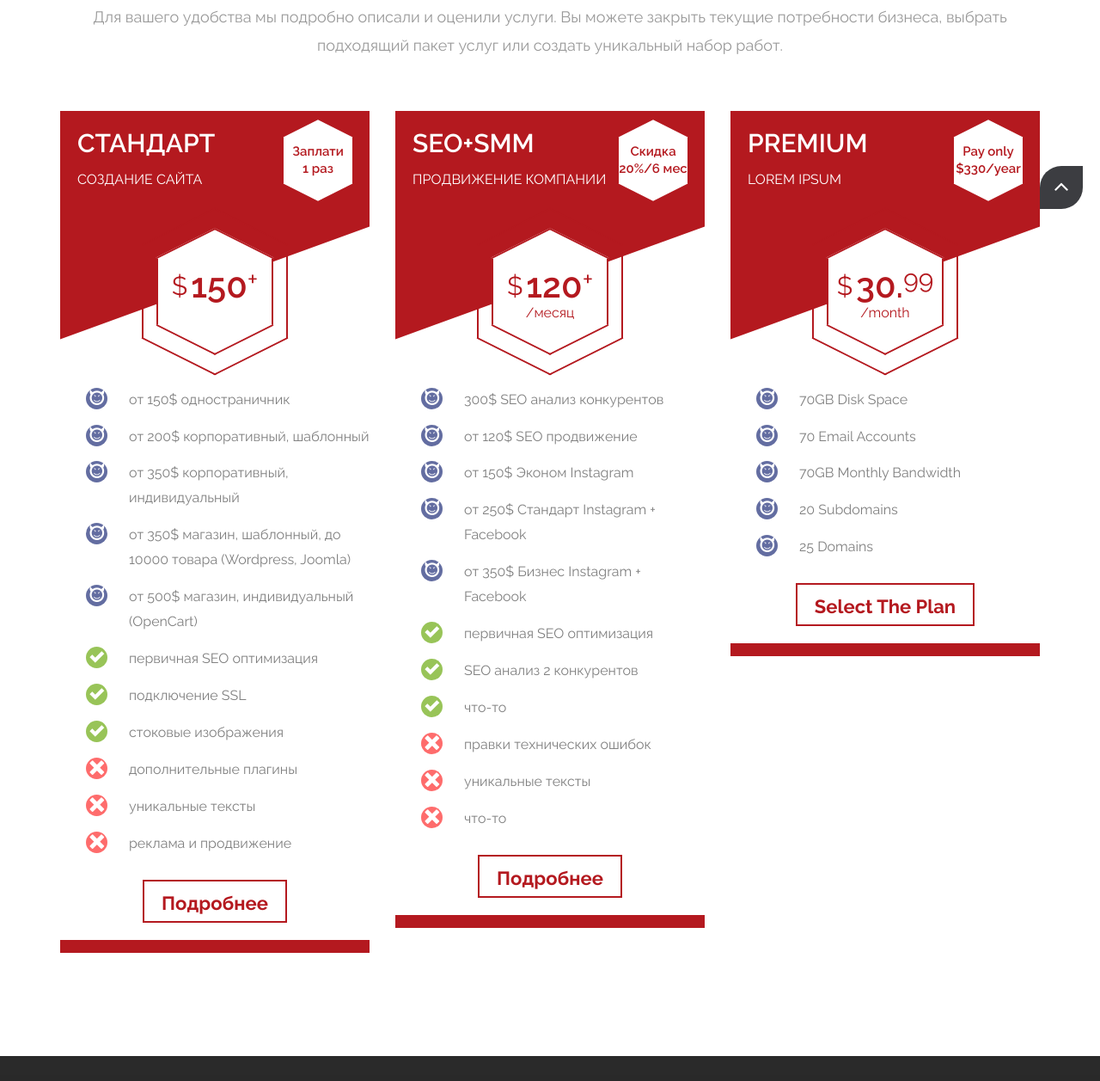
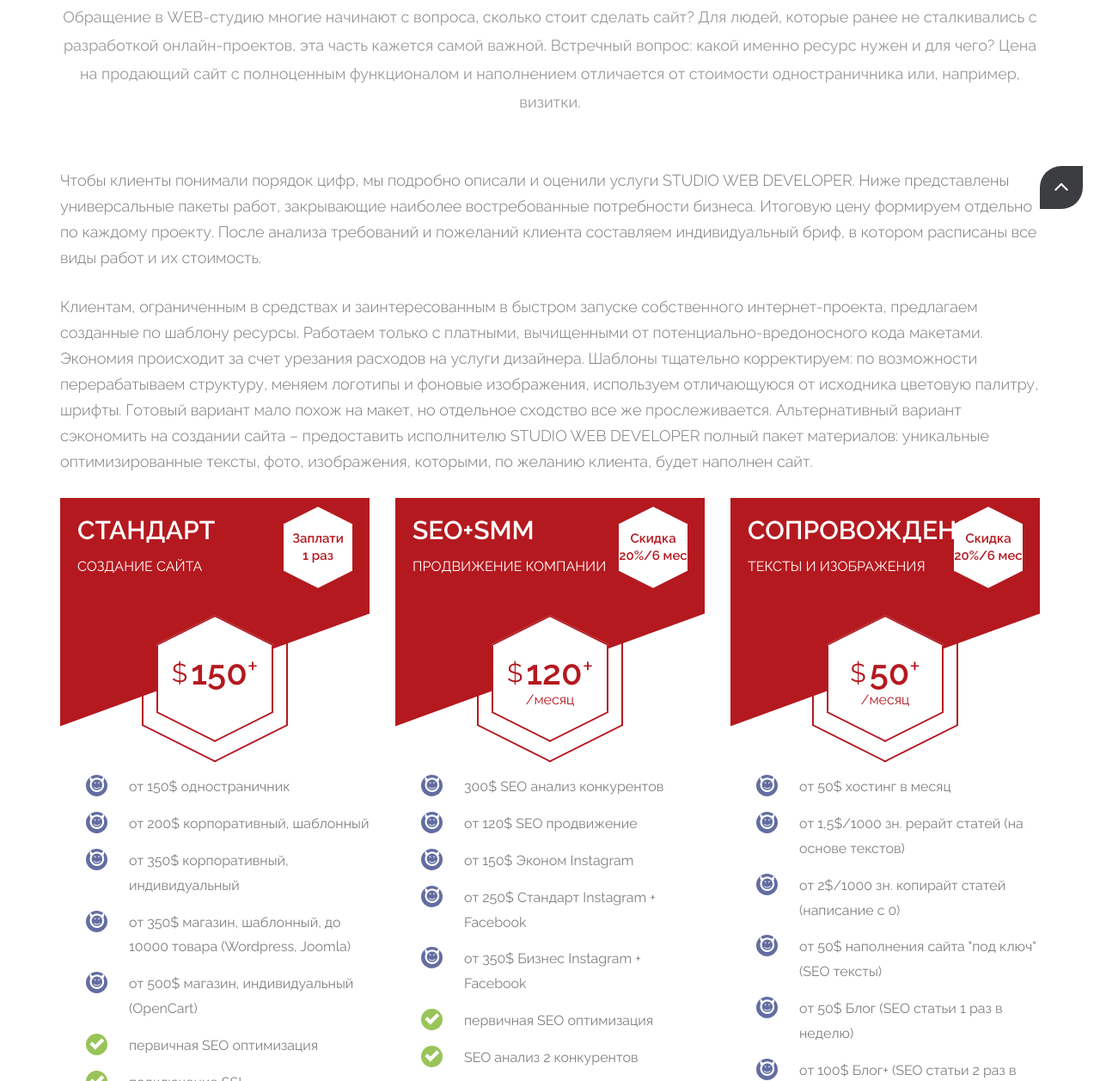
Before and after one commit to AllaRedkina/studioWebDev, a plain HTML site: page pricing.html in a window 1280 px wide. Shown: the part 657-1914 px from the top of the page at 86% size. Drawn offline with Linux system fonts and the light colour scheme.

Commit message:
price+text

```diff
--- a/pricing.html
+++ b/pricing.html
@@ -128,8 +128,19 @@
         <div class="container">
 			<div class="section-title text-center">
                 <h2>Цены</h2>
-                <p class="lead">Для вашего удобства мы подробно описали и оценили услуги. Вы можете закрыть текущие потребности бизнеса, выбрать подходящий пакет услуг или создать уникальный набор работ. </p>
+                <p class="lead">Обращение в WEB-студию многие начинают с вопроса, сколько стоит сделать сайт? Для людей, которые ранее не сталкивались с разработкой онлайн-проектов, эта часть кажется самой важной. Встречный вопрос: какой именно ресурс нужен и для чего? Цена на продающий сайт с полноценным функционалом и наполнением отличается от стоимости одностраничника или, например, визитки.
+                    </p>
             </div><!-- end title -->
+            <div>
+                <p class="lead">Чтобы клиенты понимали порядок цифр, мы подробно описали и оценили услуги STUDIO WEB DEVELOPER. Ниже представлены универсальные пакеты работ, закрывающие наиболее востребованные потребности бизнеса.
+                    Итоговую цену формируем отдельно по каждому проекту. После анализа требований и пожеланий клиента составляем индивидуальный бриф, в котором расписаны все виды работ и их стоимость.
+                </p>
+                <br>
+                <p class="lead">   Клиентам, ограниченным в средствах и заинтересованным в быстром запуске собственного интернет-проекта, предлагаем созданные по шаблону ресурсы. Работаем только с платными, вычищенными от потенциально-вредоносного кода макетами. Экономия происходит за счет урезания расходов на услуги дизайнера. Шаблоны тщательно корректируем: по возможности перерабатываем структуру, меняем логотипы и фоновые изображения, используем отличающуюся от исходника цветовую палитру, шрифты. Готовый вариант мало похож на макет, но отдельное сходство все же прослеживается.
+                    Альтернативный вариант сэкономить на создании сайта – предоставить исполнителю STUDIO WEB DEVELOPER полный пакет материалов: уникальные оптимизированные тексты, фото, изображения, которыми, по желанию клиента, будет наполнен сайт.
+                </p>
+                <br>
+            </div>
 
             <div class="row">
                 <div class="col-md-4 col-sm-6">
@@ -185,10 +196,8 @@
                             <li><span>от 350$</span> Бизнес Instagram + Facebook</li>
                             <li class="enable">первичная SEO оптимизация</li>
                             <li class="enable">SEO анализ 2 конкурентов</li>
-                            <li class="enable"> что-то</li>
                             <li class="disable">правки технических ошибок</li>
                             <li class="disable">уникальные тексты</li>
-                            <li class="disable"> что-то</li>
                         </ul>
                         <a href="#" class="pricingTable-signup">Подробнее </a>
                     </div>
@@ -197,28 +206,40 @@
                 <div class="col-md-4 col-sm-6">
                     <div class="pricingTable blue">
                         <div class="pricingTable-header">
-                            <h3 class="title">Premium</h3>
-                            <span class="sub-title">Lorem ipsum</span>
-                            <span class="year">Pay only <br>$330/year</span>
+                            <h3 class="title">Сопровождение</h3>
+                            <span class="sub-title">тексты и изображения</span>
+                            <span class="year">Скидка <br>20%/6 мес</span>
                         </div>
                         <div class="price-value">
                             <div class="value">
                                 <span class="currency">$</span>
-                                <span class="amount">30.<span>99</span></span>
-                                <span class="month">/month</span>
+                                <span class="amount">50<span>+</span></span>
+                                <span class="month">/месяц</span>
                             </div>
                         </div>
                         <ul class="pricing-content">
-                            <li>70GB Disk Space</li>
-                            <li>70 Email Accounts</li>
-                            <li>70GB Monthly Bandwidth</li>
-                            <li>20 Subdomains</li>
-                            <li>25 Domains</li>
+                            <li><span>от 50$</span> хостинг в месяц</li>
+                            <li><span>от 1,5$/1000 зн.</span> рерайт статей (на основе текстов)</li>
+                            <li><span>от 2$/1000 зн.</span> копирайт статей (написание с 0)</li>
+                            <li><span>от 50$</span> наполнения сайта "под ключ" (SEO тексты)</li>
+                            <li><span>от 50$</span> Блог (SEO статьи 1 раз в неделю)</li>
+                            <li><span>от 100$</span> Блог+ (SEO статьи 2 раз в неделю)</li>
+                            <li class="enable">составления контент плана</li>
+                            <li class="enable">стоковые изображения</li>
+                            <li class="disable">работа в соцсетях</li>
                         </ul>
-                        <a href="#" class="pricingTable-signup">Select the plan </a>
+                        <a href="#" class="pricingTable-signup">Подробнее </a>
                     </div>
                 </div>
             </div><!-- end row -->
+
+            <div>
+                <br>
+                <p class="lead">Тем, для кого цена не имеет значения, предлагаем эксклюзивные проекты, созданные под конкретную компанию. Увеличение стоимости сайта происходит за счет привлечения специалистов по дизайну, райтингу, СЕО.
+                    STUDIO WEB DEVELOPER корректирует работу, ориентируясь на возможности и пожелания клиента. Будьте уверены, на вопрос, сколько стоит сделать сайт, наши специалисты всегда дадут адекватный ответ.
+                    STUDIO WEB DEVELOPER – это комплексный подход + профессионализм на каждом этапе разработки и продвижения.</p>
+                <br>
+            </div>
         </div><!-- end container -->
     </div><!-- end section -->
 
@@ -338,6 +359,7 @@
         </div><!-- end container -->
     </div><!-- end section -->
 
+
     <footer class="footer">
         <div class="container">
             <div class="row">
```
